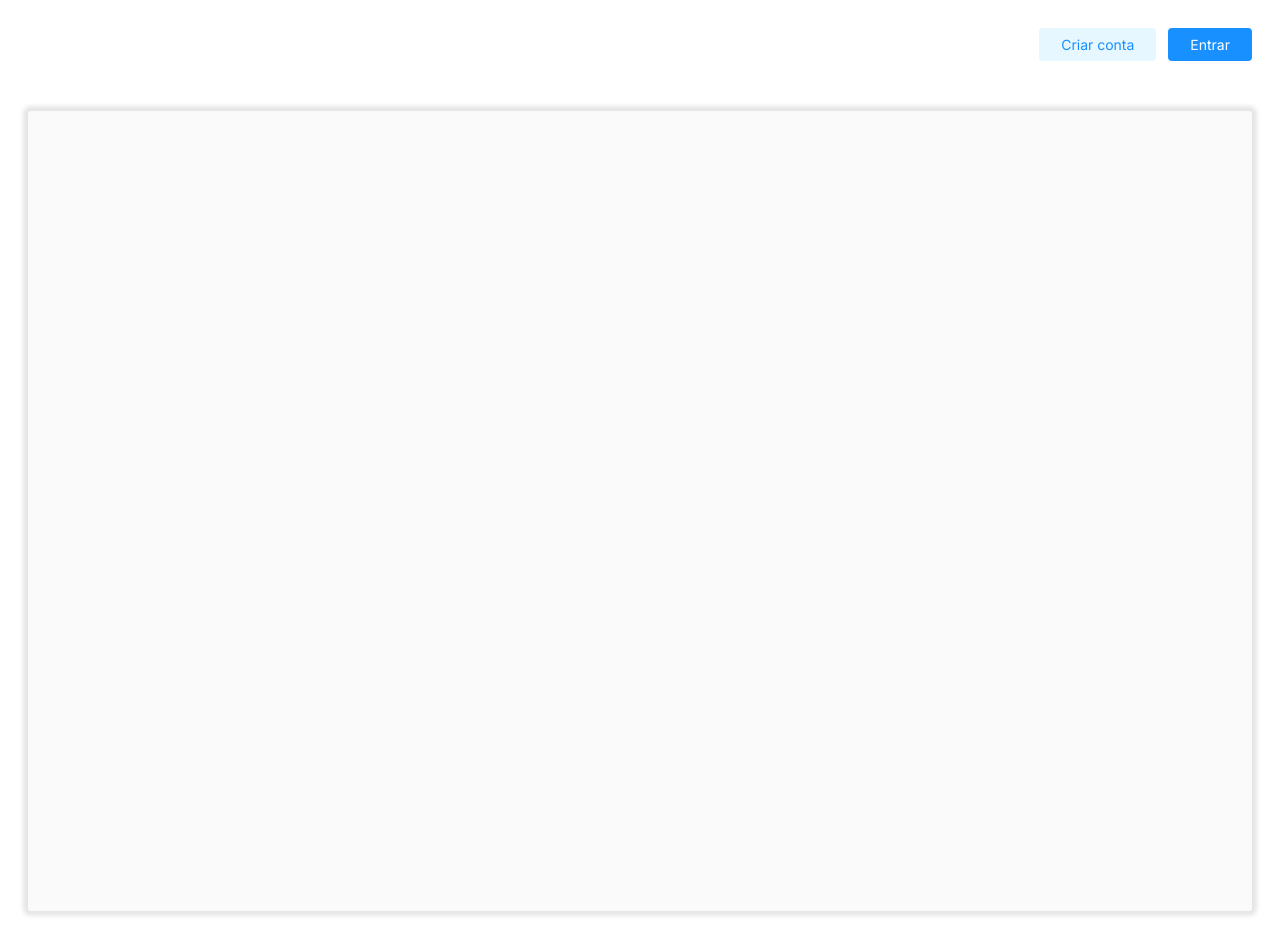
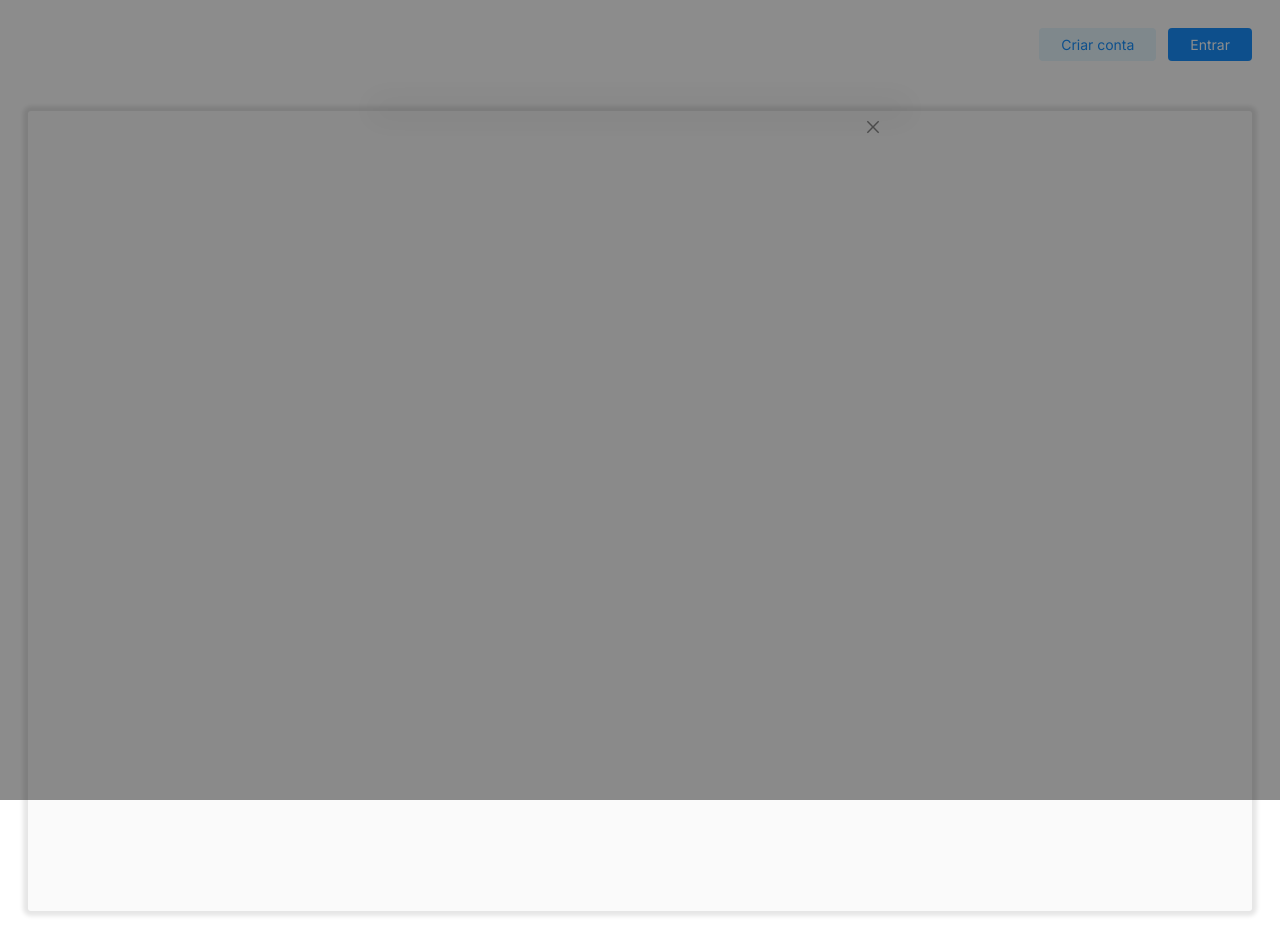
Before and after one commit to AntonioGally/magazine-reader, a React (Create React App) app in the folder interface/: page / in a window 1280 px wide. Both pictures are taken after a click on the button "Entrar". Built offline with nearby package versions, Linux system fonts and the light colour scheme.

Commit message:
feat (interface): Removing eslint and adding modal component

```diff
--- a/interface/public/index.html
+++ b/interface/public/index.html
@@ -24,6 +24,7 @@
 <body>
   <noscript>You need to enable JavaScript to run this app.</noscript>
   <div id="root"></div>
+  <div id="modal-root"></div>
 </body>
 
 </html>
--- /dev/null
+++ b/interface/src/Components/Modal/Modal.tsx
@@ -0,0 +1,16 @@
+import React from "react";
+import ReactDOM from "react-dom"
+import ANTDModal, { ModalProps } from "antd/lib/modal/Modal";
+
+const modalRoot = document.querySelector("#modal-root") as HTMLElement;
+
+const Modal: React.FC<ModalProps> = ({ children, ...props }) => {
+    return ReactDOM.createPortal(
+        <ANTDModal {...props}>
+            {children}
+        </ANTDModal>,
+        modalRoot
+    )
+}
+
+export default Modal;
--- /dev/null
+++ b/interface/src/Modals/Login/Login.tsx
@@ -0,0 +1,25 @@
+import React from "react";
+// Components
+import Modal from "../../Components/Modal/Modal";
+//Css
+import style from "./Login.module.css";
+
+interface Props {
+    visible: boolean;
+    closeModal: () => void;
+}
+
+const Login: React.FC<Props> = ({ visible, closeModal }) => {
+    return (
+        <Modal open={visible} onCancel={closeModal} onOk={closeModal} maskClosable closable
+            footer={null} title={null} bodyStyle={{ padding: 0 }}>
+            <div className={style["wrapper"]}>
+                <div>
+
+                </div>
+            </div>
+        </Modal>
+    )
+}
+
+export default Login;
--- a/interface/src/Pages/Landing/Landing.tsx
+++ b/interface/src/Pages/Landing/Landing.tsx
@@ -1,20 +1,31 @@
-import React from "react";
+import React, { useState } from "react";
 //Components
 import Button from "../../Components/Button/Button";
+import Login from "../../Modals/Login/Login";
 //Css
 import style from "./Landing.module.css";
 
 const Landing: React.FC = () => {
+    const [loginModal, setLoginModal] = useState<boolean>(false);
+    function handleLogin() {
+        setLoginModal(true);
+    }
+
     return (
+        <>
             <div className={style["wrapper"]}>
                 <div className={style["header"]}>
                     <div>
                         <Button label={"Criar conta"} _type={"secondary"} />
-                    <Button label={"Entrar"} _type={"primary"} />
+                        <Button label={"Entrar"} _type={"primary"} onClick={handleLogin} />
                     </div>
                 </div>
                 <div className={style["body"]}></div>
             </div>
+            {loginModal && (
+                <Login visible={loginModal} closeModal={() => setLoginModal(false)} />
+            )}
+        </>
     )
 }
 
```
Also changed, not shown: interface/package.json (+0 -24 lines), interface/src/Modals/SignUp/SignUp.tsx (added, +7 -0 lines), interface/.eslintrc.json (deleted), interface/src/Modals/Login/Login.module.css (added), 1 other file (tests, documents, lock files or other folders). Lines whose indentation alone changed are shown as unchanged.
